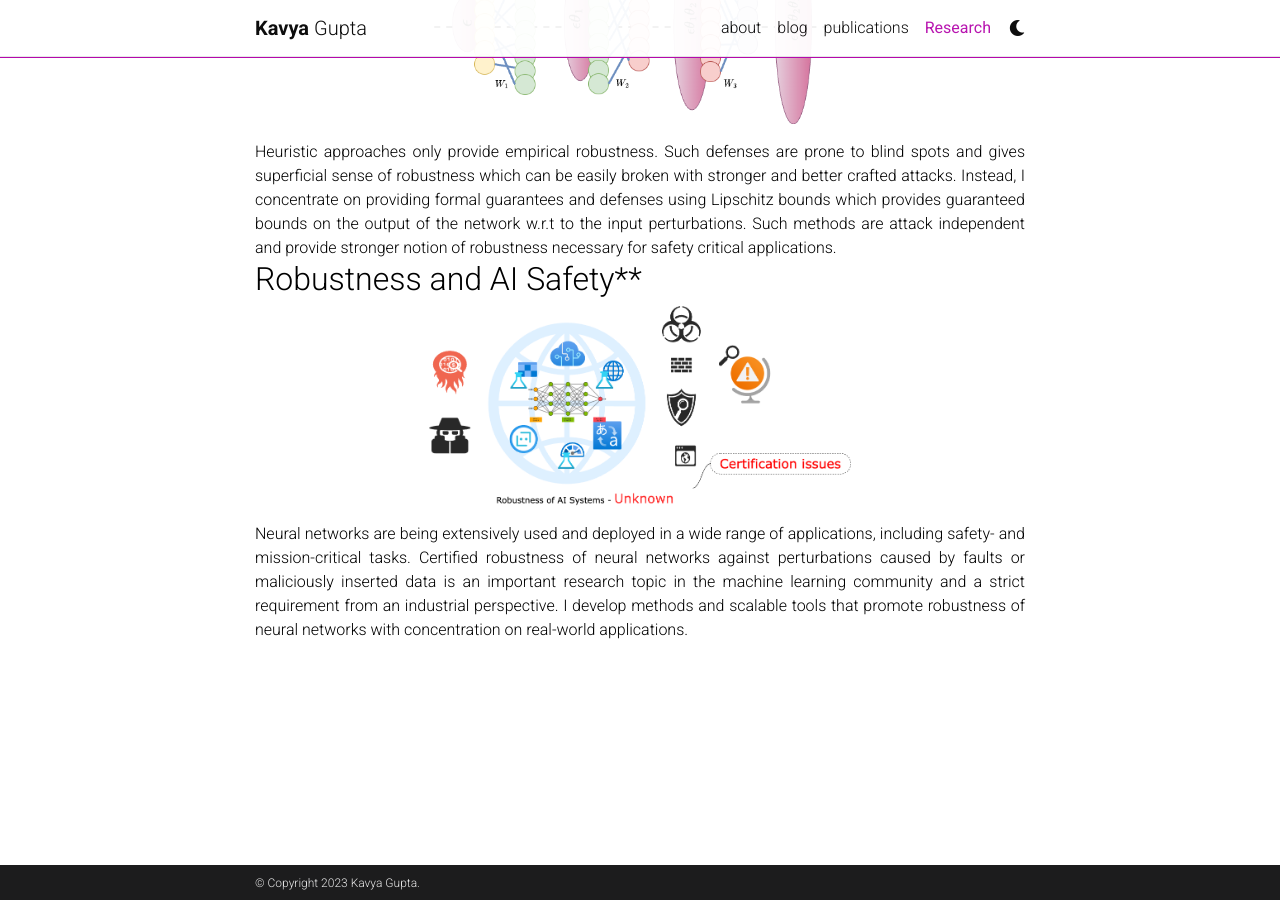
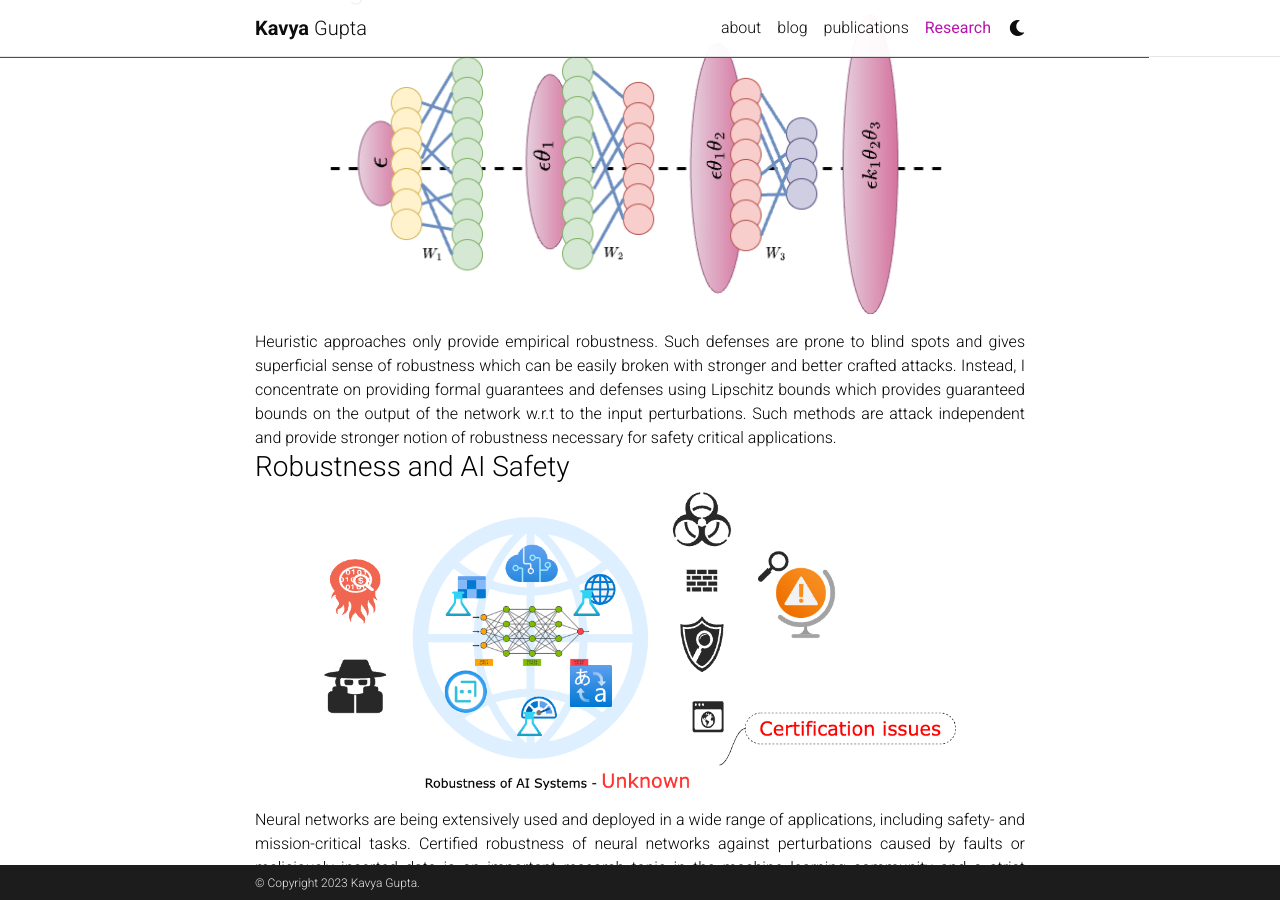
Before and after one commit to kavyagupta/kavyagupta.github.io, a Jekyll site: the page built from _pages/research.md, in a window 1280 px wide and 900 px high, scrolled down 851 px. Built offline with Jekyll 4.4.1, drawn with Linux system fonts in a browser that asks for light colours; comment, search, counter and statistics services are not loaded; a style sheet for code colours, icons or effects is not loaded.

Commit message:
research

```diff
--- a/_pages/research.md
+++ b/_pages/research.md
@@ -12,22 +12,24 @@ nav_order: 5
 
 Organize your courses by years, topics, or universities, however you like! -->
 
-## Robustness of large Vision and language models
+### Robustness of large Vision and language models
 <p align="center">
-<img src="../assets/img/transformer.png" height="200"/>
+<img src="../assets/img/transformer.png" height="300"/>
 </p>
 <div style="text-align: justify"> With the new wave of Large Vision and language models, it is imperative to understand their robustness and trustworthiness. Such models are far from certified and cannot make their way to being deployed in real-time and safety-critical applications. Understanding these models and providing tools and methods to quantify/evaluate and promote their robustness is essential. Although with my latest work CertViT we could reduce the Lipschitz bounds to some extent, the values remain large and hence cannot be certified. Thereby giving more proof of the necessity and need of studying certification of robustness for large models in more depth. </div>
 
 
-## Formal guarantees on robustness
+
+### Formal guarantees on robustness
 <p align="center">
-<img src="../assets/img/Lipschitz.png" height="200"/>
+<img src="../assets/img/Lipschitz.png" height="300"/>
 </p>
 <div style="text-align: justify"> Heuristic approaches only provide empirical robustness. Such defenses are prone to blind spots and gives superficial sense of robustness which can be easily broken with stronger and better crafted attacks. Instead, I concentrate on providing formal guarantees and defenses using Lipschitz bounds which provides guaranteed bounds on the output of the network w.r.t to the input perturbations. Such methods are attack independent and provide stronger notion of robustness necessary for safety critical applications.</div>
 
 
-## Robustness and AI Safety**
+
+### Robustness and AI Safety
 <p align="center">
-<img src="../assets/img/cert.png" height="200"/>
+<img src="../assets/img/cert.png" height="300"/>
 </p>
 <div style="text-align: justify"> Neural networks are being extensively used and deployed in a wide range of applications, including safety- and mission-critical tasks. Certified robustness of neural networks against perturbations caused by faults or maliciously inserted data is an important research topic in the machine learning community and a strict requirement from an industrial perspective. I develop methods and scalable tools that promote robustness of neural networks with concentration on real-world applications.</div>
```
